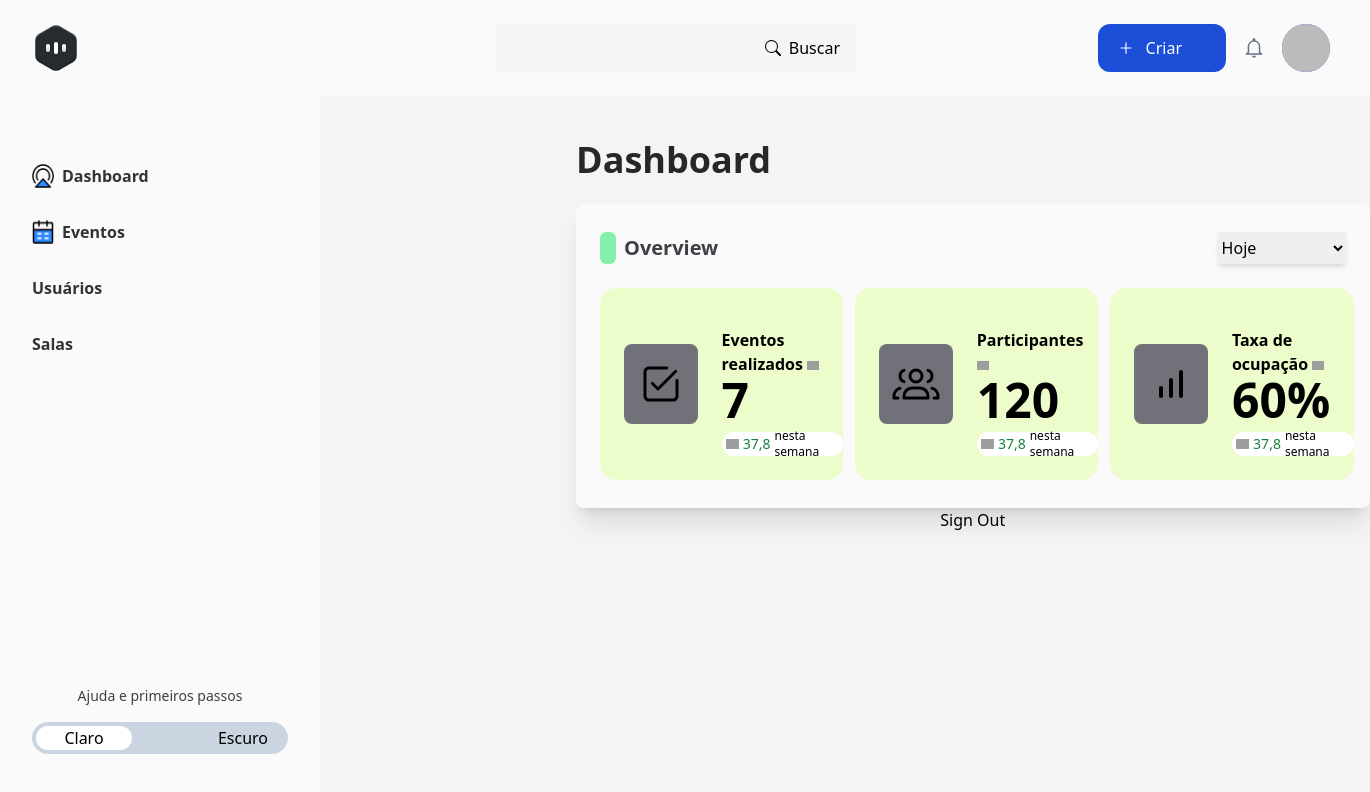
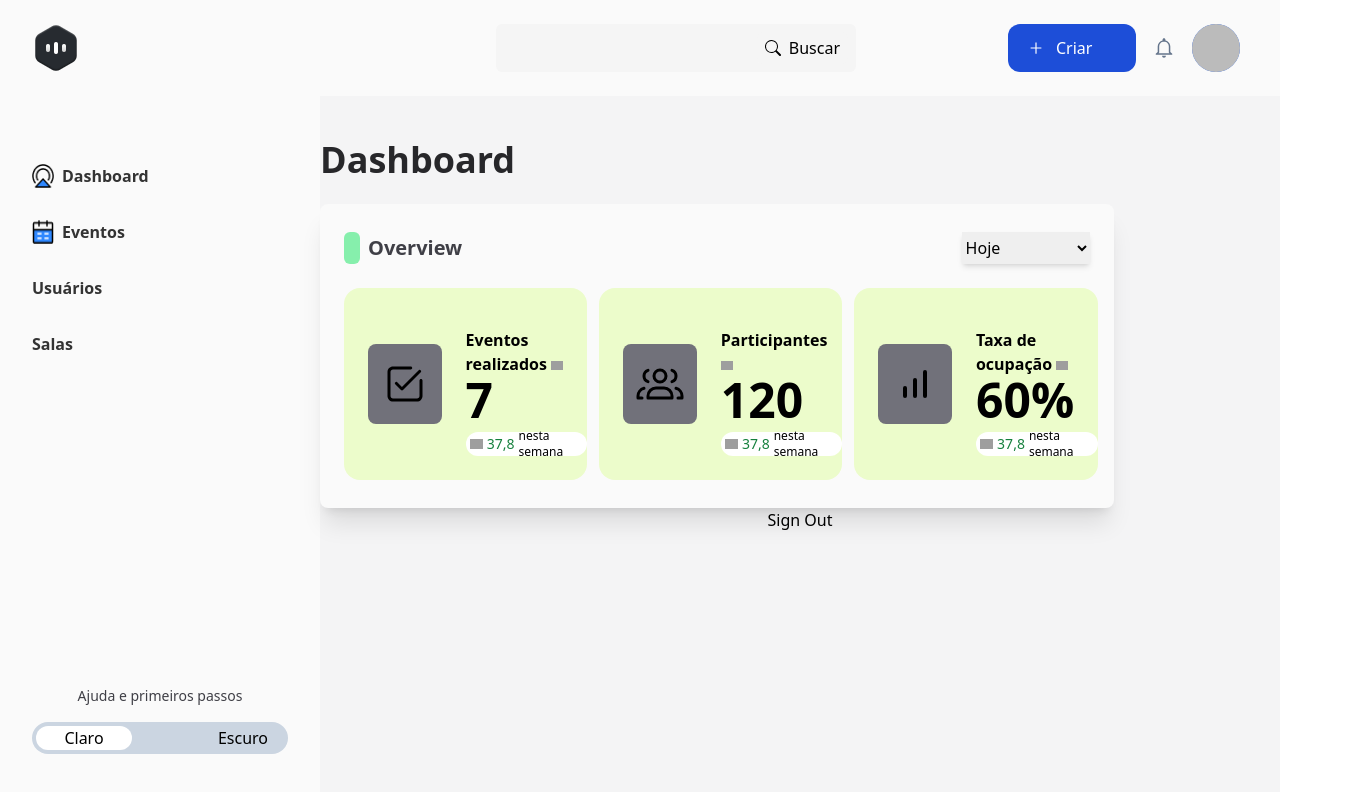
Before and after one commit to DarlanMendes/hackathon, a Next.js app: page /dashboard in a window 1280 px wide. Shown: the top 792 px of the page, 1370 px wide, since content can reach past the window. Built offline with nearby package versions, Linux system fonts and the light colour scheme; no server answers; sample sign-in values are in the browser's storage; grey boxes are pictures that could not be loaded.

Commit message:
ajuste do padding do dashboard

```diff
--- a/pages/dashboard/index.tsx
+++ b/pages/dashboard/index.tsx
@@ -27,7 +27,7 @@ export default function Dashboard(props: Props) {
 
             <main className={`${theme === 'light' ? 'bg-zinc-100' : 'bg-zinc-400'}`} >
                 <Header theme={theme} user={props.user} />
-                <div className=" pt-11 pl-64 flex flex-col justify-center ">
+                <div className=" pt-11  flex flex-col justify-center ">
                     <h1 className={`text-4xl font-bold ${theme === 'light' ? 'text-zinc-800' : 'text-zinc-50'}`}>
                         Dashboard
                     </h1>
```
